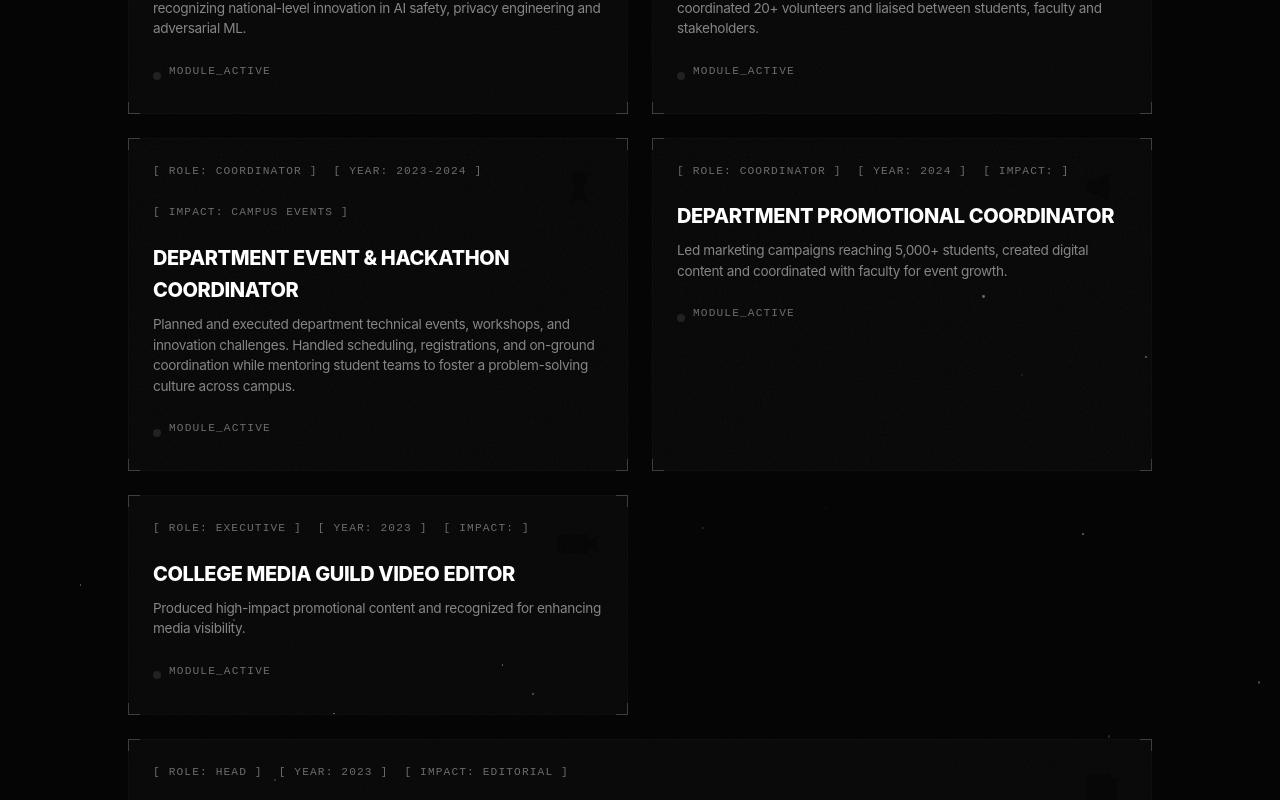
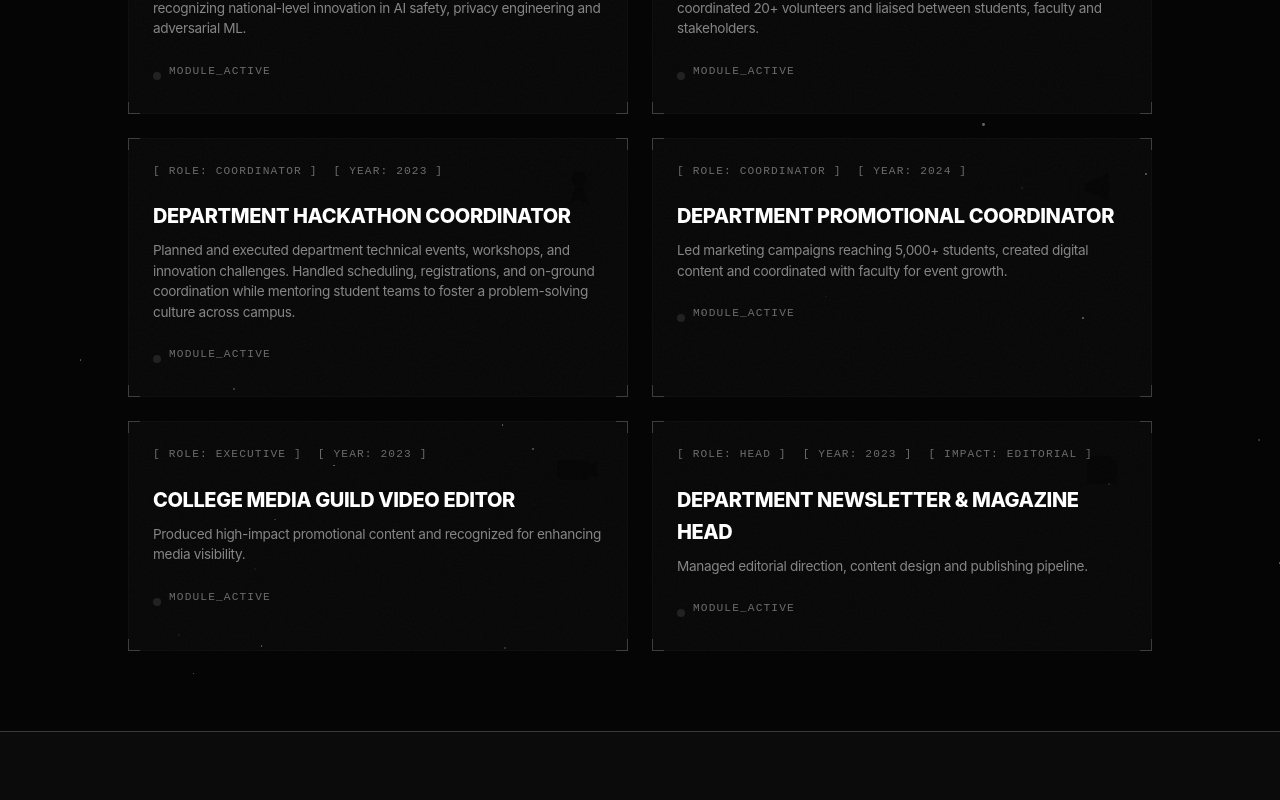
Before and after one commit to dimitreerosan/Kavusik-Rosan_portfolio, a React (Vite) app in the folder folder/: page / in a window 1280 px wide. Shown: the part 4160-4960 px from the top of the page. Built offline with nearby package versions, Linux system fonts and the light colour scheme; no server answers; a web font is replaced by a local one.

Commit message:
Fix: conditionally render Impact tag and remove it from Coordinator roles

```diff
--- a/folder/src/components/Achievements.jsx
+++ b/folder/src/components/Achievements.jsx
@@ -130,11 +130,11 @@ export default function Achievements() {
       span: 'span-6'
     },
     {
-      title: 'Department Event & Hackathon Coordinator',
+      title: 'Department Hackathon Coordinator',
       icon: 'award',
       role: 'COORDINATOR',
-      year: '2023-2024',
-      impact: 'CAMPUS EVENTS',
+      year: '2023',
+
       detail: 'Planned and executed department technical events, workshops, and innovation challenges. Handled scheduling, registrations, and on-ground coordination while mentoring student teams to foster a problem-solving culture across campus.',
       span: 'span-6'
     },
@@ -162,7 +162,7 @@ export default function Achievements() {
       year: '2023',
       impact: 'EDITORIAL',
       detail: 'Managed editorial direction, content design and publishing pipeline.',
-      span: 'span-12'
+      span: 'span-6'
     },
   ]
 
@@ -193,7 +193,7 @@ export default function Achievements() {
                 <div className="flex flex-wrap gap-4 mb-3">
                   <span className="system-tag">[ ROLE: {it.role} ]</span>
                   <span className="system-tag">[ YEAR: {it.year} ]</span>
-                  <span className="system-tag">[ IMPACT: {it.impact} ]</span>
+                  {it.impact && <span className="system-tag">[ IMPACT: {it.impact} ]</span>}
                 </div>
 
                 <h3 className="blueprint-title">{it.title}</h3>
```
